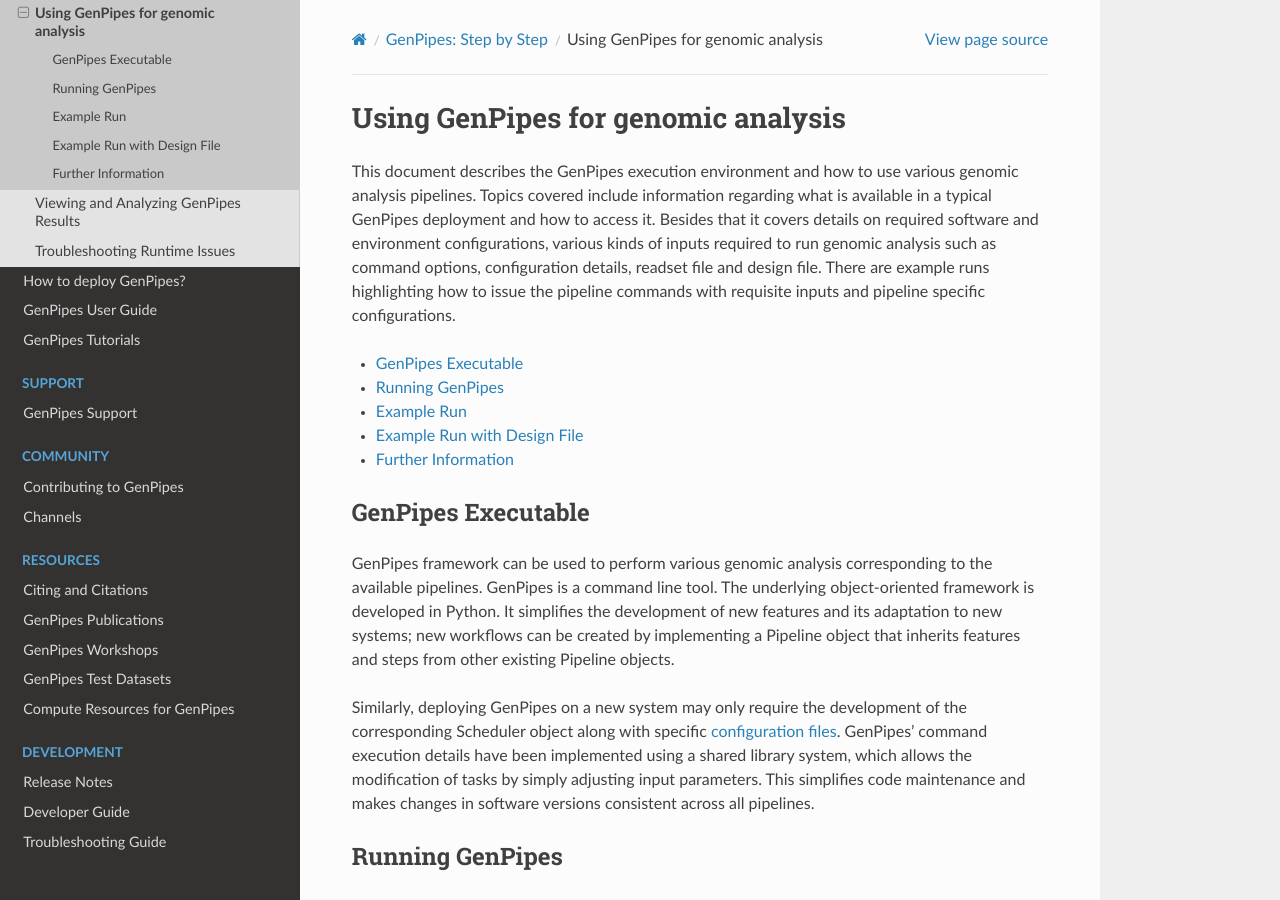
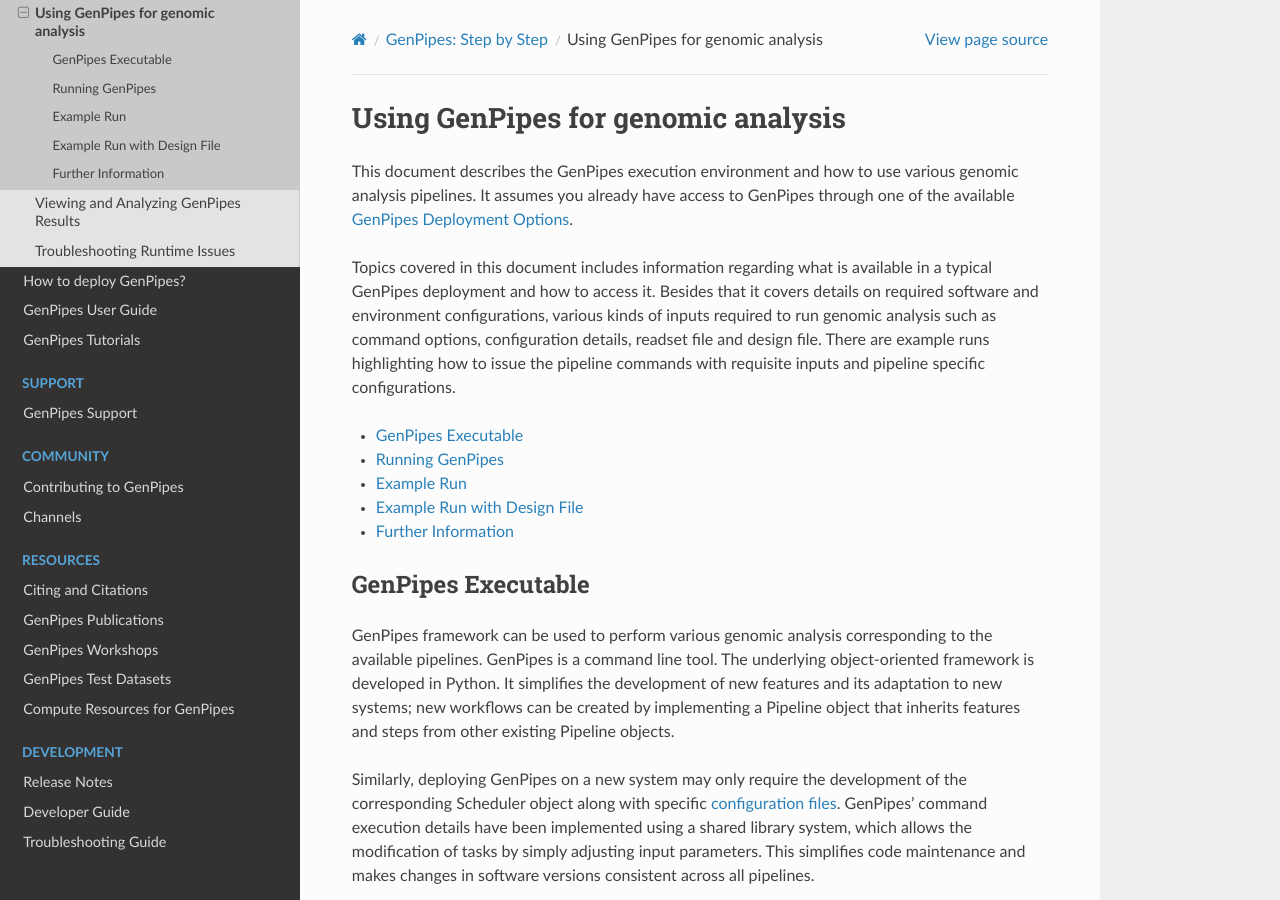
Before and after one commit to c3g/GenPipes_Docs, a Sphinx documentation site: the page built from docs/source/get-started/using_gp.rst, in a window 1280 px wide and 900 px high. Built offline with Sphinx 7.4.7 and the Read the Docs theme 2.0.0, drawn with Linux system fonts in a browser that asks for light colours; formulas are drawn with MathJax 3; the version number could not be read and is left out.

Commit message:
Ref #58, clarified information flow for Using GenPipes -it must be deployed before it can be used

```diff
--- a/docs/source/get-started/using_gp.rst
+++ b/docs/source/get-started/using_gp.rst
@@ -8,7 +8,9 @@
 Using GenPipes for genomic analysis
 ====================================
 
-This document describes the GenPipes execution environment and how to use various genomic analysis pipelines. Topics covered include information regarding what is available in a typical GenPipes deployment and how to access it. Besides that it covers details on required software and environment configurations, various kinds of inputs required to run genomic analysis such as command options, configuration details, readset file and design file. There are example runs highlighting how to issue the pipeline commands with requisite inputs and pipeline specific configurations.
+This document describes the GenPipes execution environment and how to use various genomic analysis pipelines.  It assumes you already have access to GenPipes through one of the available :ref:`GenPipes Deployment Options<docs_dep_options>`.
+
+Topics covered in this document includes information regarding what is available in a typical GenPipes deployment and how to access it. Besides that it covers details on required software and environment configurations, various kinds of inputs required to run genomic analysis such as command options, configuration details, readset file and design file. There are example runs highlighting how to issue the pipeline commands with requisite inputs and pipeline specific configurations.
 
 .. contents:: :local:
 
```
